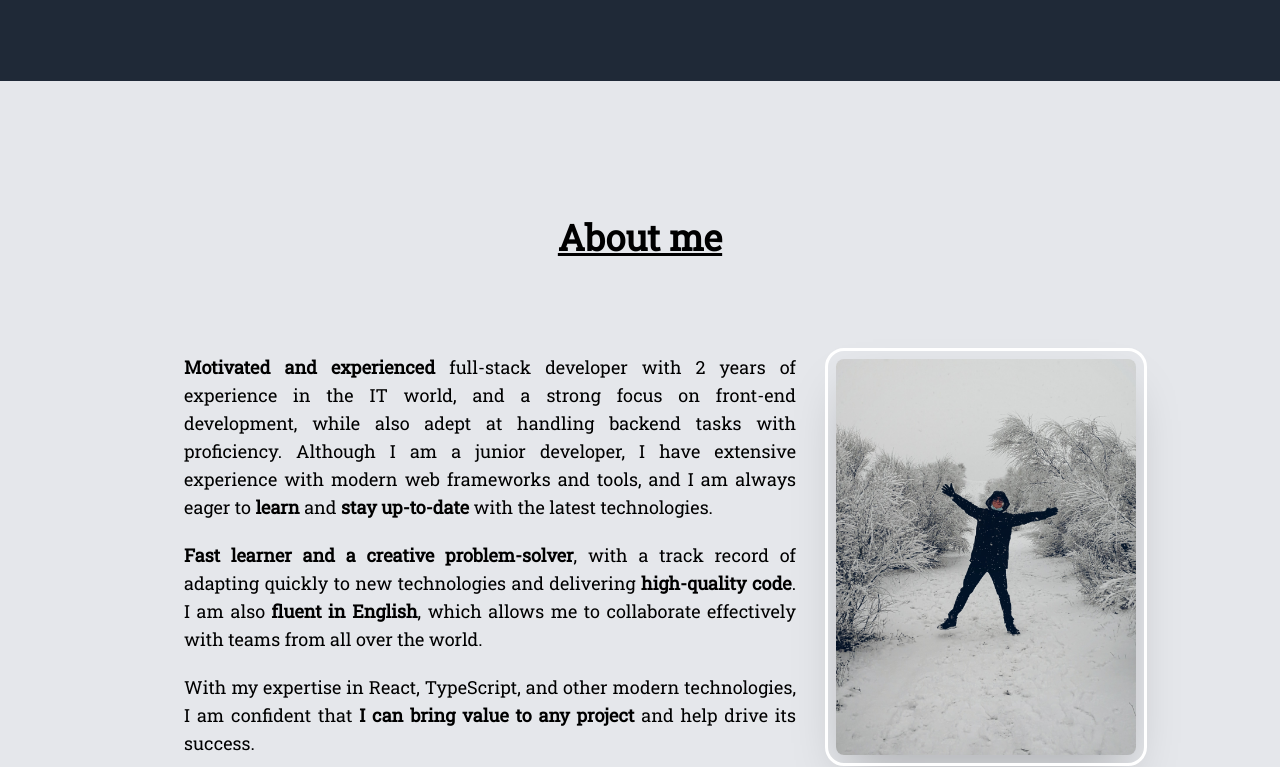
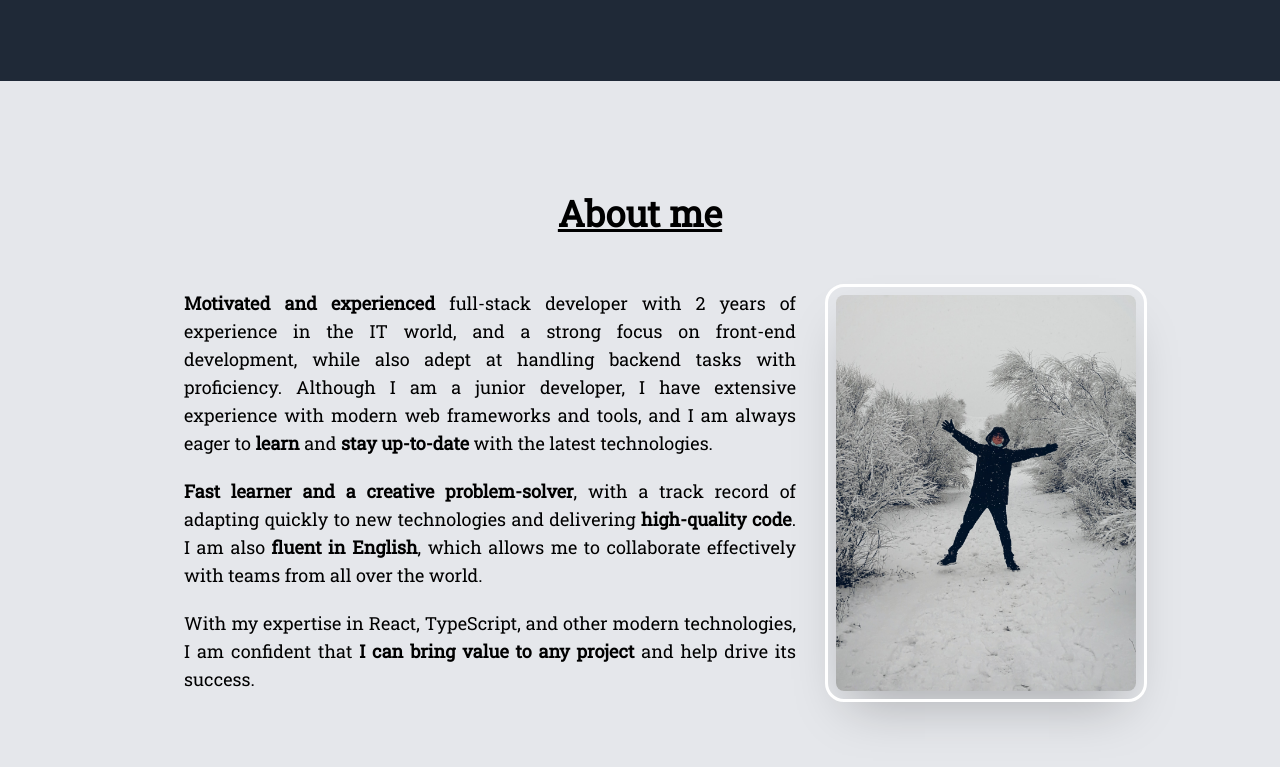
Before and after one commit to Davidrami12/portfolio, a website: page index.html in a window 1280 px wide. Shown: the part 551-1318 px from the top of the page. Drawn offline with Linux system fonts and the light colour scheme.

Commit message:
Minor fix

```diff
--- a/index.html
+++ b/index.html
@@ -49,9 +49,9 @@
     <main class="pb-20">
 
         <div id="skew1" class="cus-div">
-            <section id="about" class="text-justify pt-20 pb-10 bg-gray-200">
+            <section id="about" class="text-justify pt-14 pb-10 bg-gray-200">
                 <div class="max-w-5xl mx-auto p-4">
-                    <h2 class="text-4xl font-bold py-10 underline text-center">About me</h2>
+                    <h2 class="text-4xl font-bold pt-10 underline text-center">About me</h2>
                     <div class="flex items-center flex-col md:flex-row">
                         <div class="p-2 lg:-p-10 md:-p-6 sm:p-10 ">
                             <p class="mt-4 mb-5 text-lg">
```
Also changed, not shown: dist/output.css.
